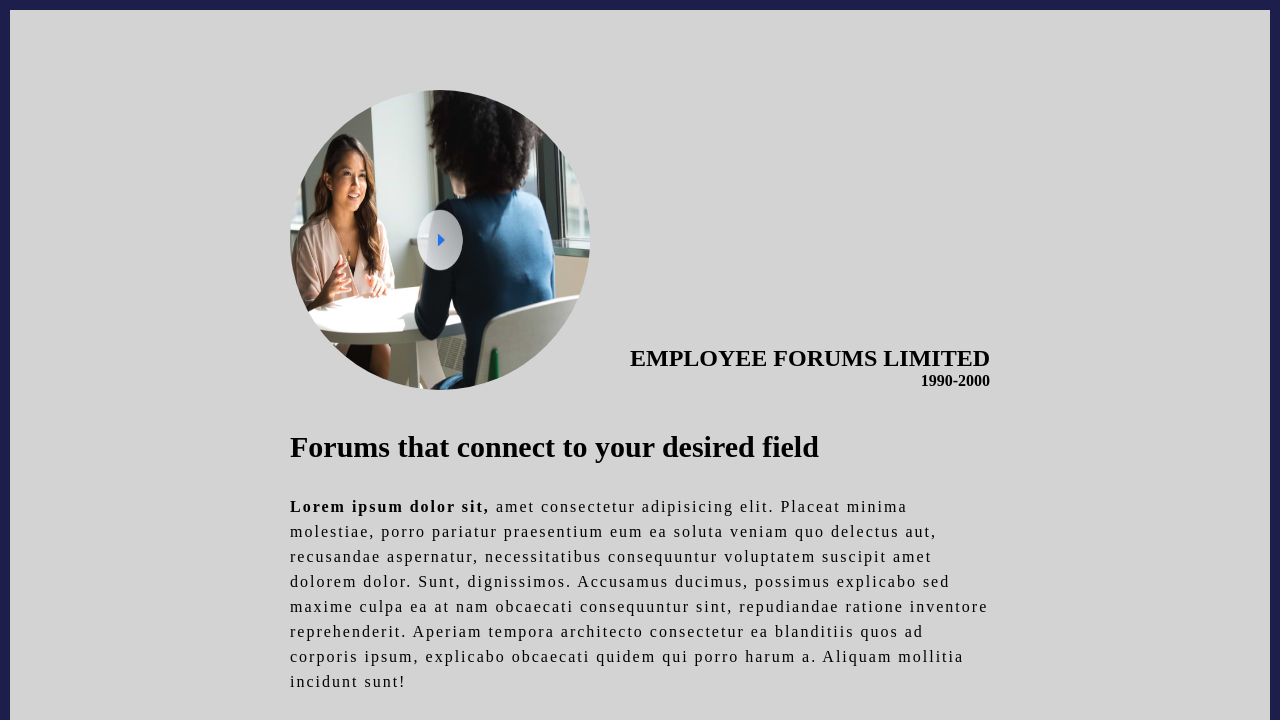
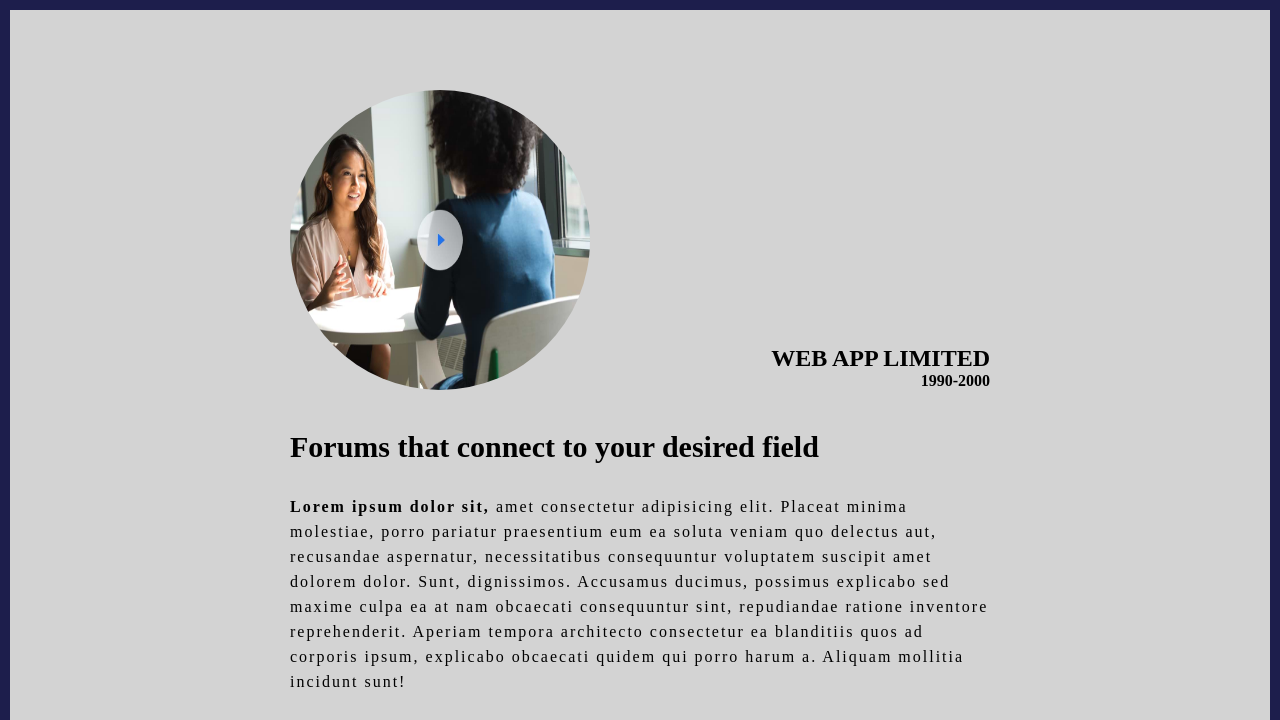
Before and after one commit to trynalearny/web-page2, a plain HTML site: page index.html in a window 1280 px wide. Shown: the top 720 px of the page. Drawn offline with Linux system fonts and the light colour scheme.

Commit message:
changes in html title

```diff
--- a/index.html
+++ b/index.html
@@ -15,7 +15,7 @@
             <img src="images/video-placeholder.jpg" alt="img" >
             </div>
            <div>
-            <h1>employee forums limited</h1>
+            <h1>Web App limited</h1>
             <h4>1990-2000</h4>
             </div>
 
```
